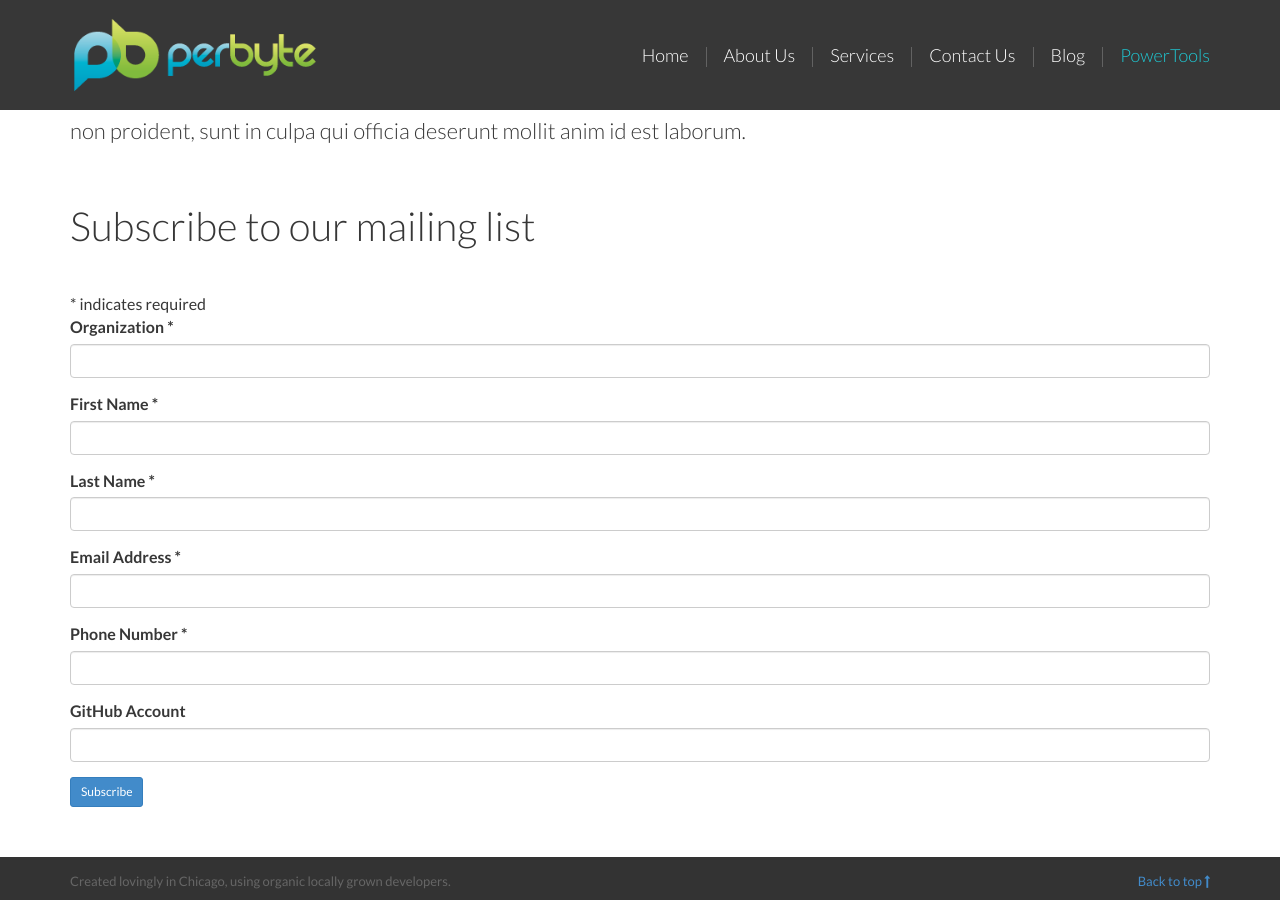
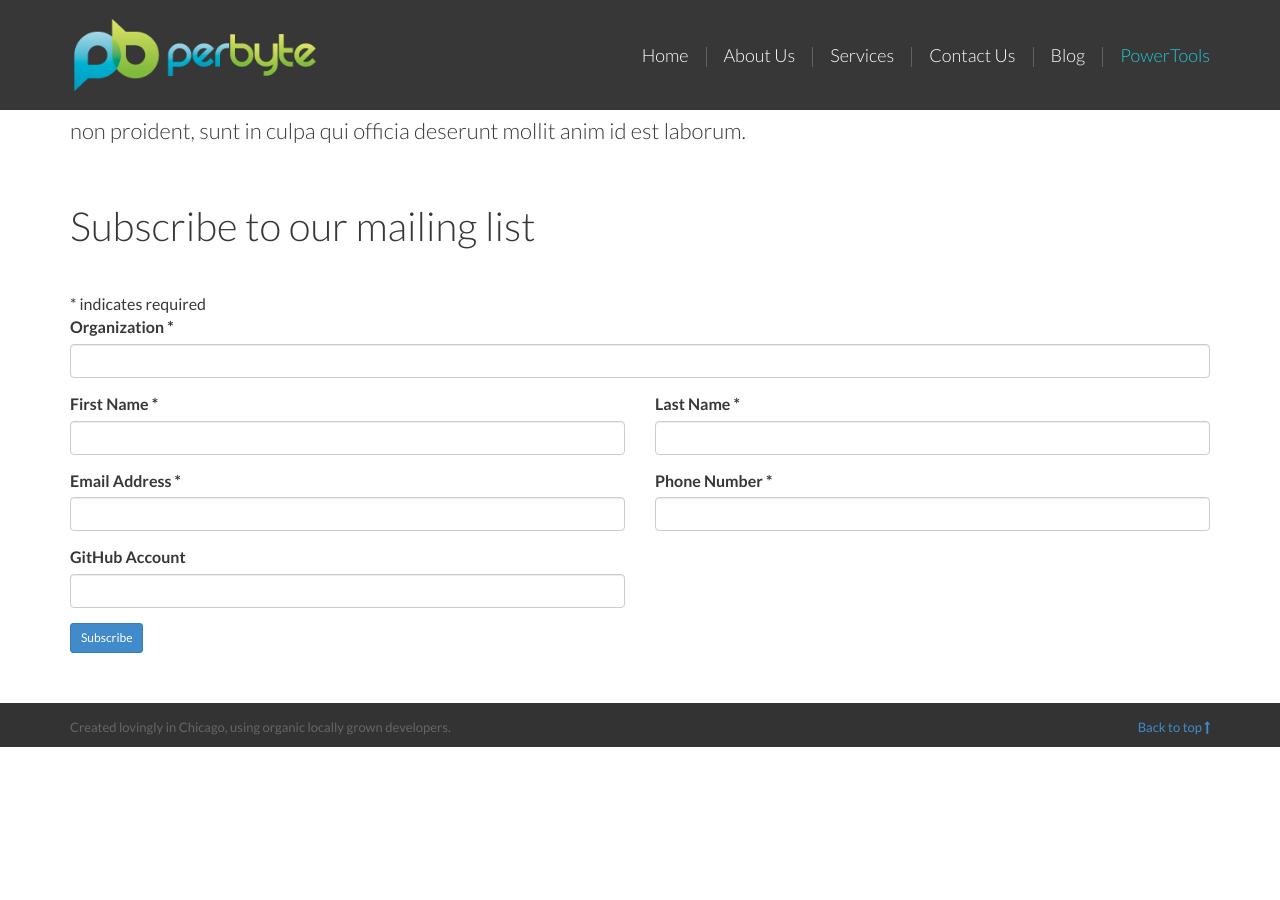
Before and after one commit to lcates/perbyte.github.io, a Jekyll site: the page built from powertools.html, in a window 1280 px wide and 900 px high, scrolled down 508 px. Built offline with Jekyll 4.4.1, drawn with Linux system fonts in a browser that asks for light colours; nearby versions of some CDN libraries; Markdown is read by kramdown in place of the engine named in the settings; after the commit the page ends 1255 px from its top, so only the background shows below that.

Commit message:
PowerTools bootstrapping

```diff
--- a/powertools.html
+++ b/powertools.html
@@ -113,33 +113,49 @@ date:      2014-06-17
                             </label>
                             <input type="text" value="" name="ORG" class="required form-control" id="mce-ORG">
                         </div>
+						<div class="row">
+							<div class="col-sm-6">
 								<div class="form-group">
 									<label for="mce-FNAME">
 										First Name  <span class="asterisk">*</span>
 									</label>
 									<input type="text" value="" name="FNAME" class="required form-control" id="mce-FNAME">
 								</div>
+							</div>
+							<div class="col-sm-6">
 								<div class="form-group">
 									<label for="mce-LNAME">
 										Last Name  <span class="asterisk">*</span>
 									</label>
 									<input type="text" value="" name="LNAME" class="required form-control" id="mce-LNAME">
 								</div>
+							</div>
+						</div>
+						<div class="row">
+							<div class="col-sm-6">
 								<div class="form-group">
 								<label for="mce-EMAIL">
 									Email Address  <span class="asterisk">*</span>
 								</label>
 								<input type="email" value="" name="EMAIL" class="required email form-control" id="mce-EMAIL">
 							</div>
+							</div>
+							<div class="col-sm-6">
 								<div class="form-group">
 								<label for="mce-PHONE">
 									Phone Number  <span class="asterisk">*</span>
 								</label>
 								<input type="text" name="PHONE" class="required form-control" value="" id="mce-PHONE">
 							</div>
+							</div>
+						</div>
+						<div class="row">
+							<div class="col-sm-6">
 								<div class="form-group">
 									<label for="mce-GITHUB">GitHub Account </label>
 									<input type="text" value="" name="GITHUB" class="form-control" id="mce-GITHUB">
+								</div>
+							</div>
 						</div>
                         <div id="mce-responses" class="clear">
                             <div class="response" id="mce-error-response" style="display:none"></div>
```
Lines whose indentation alone changed are shown as unchanged.
